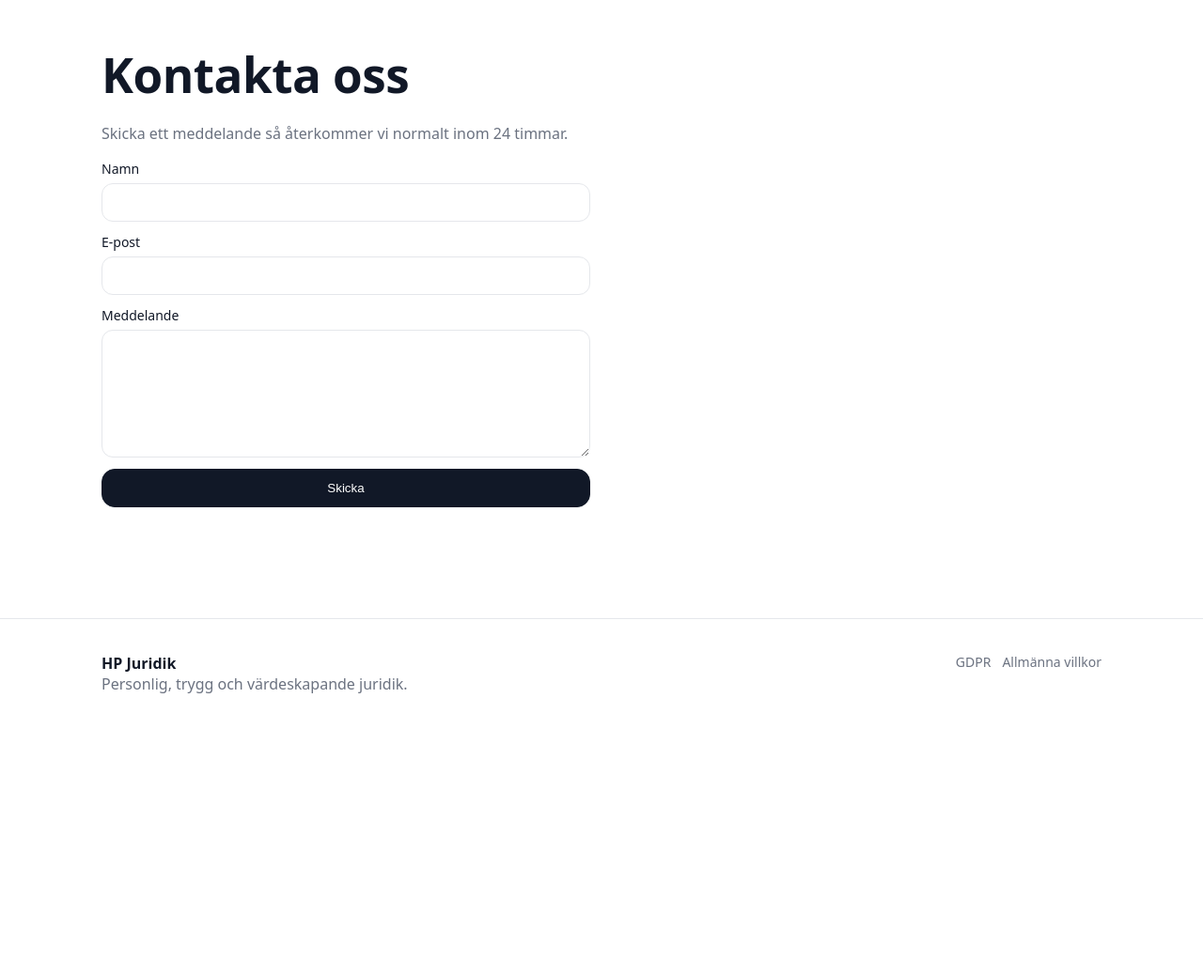
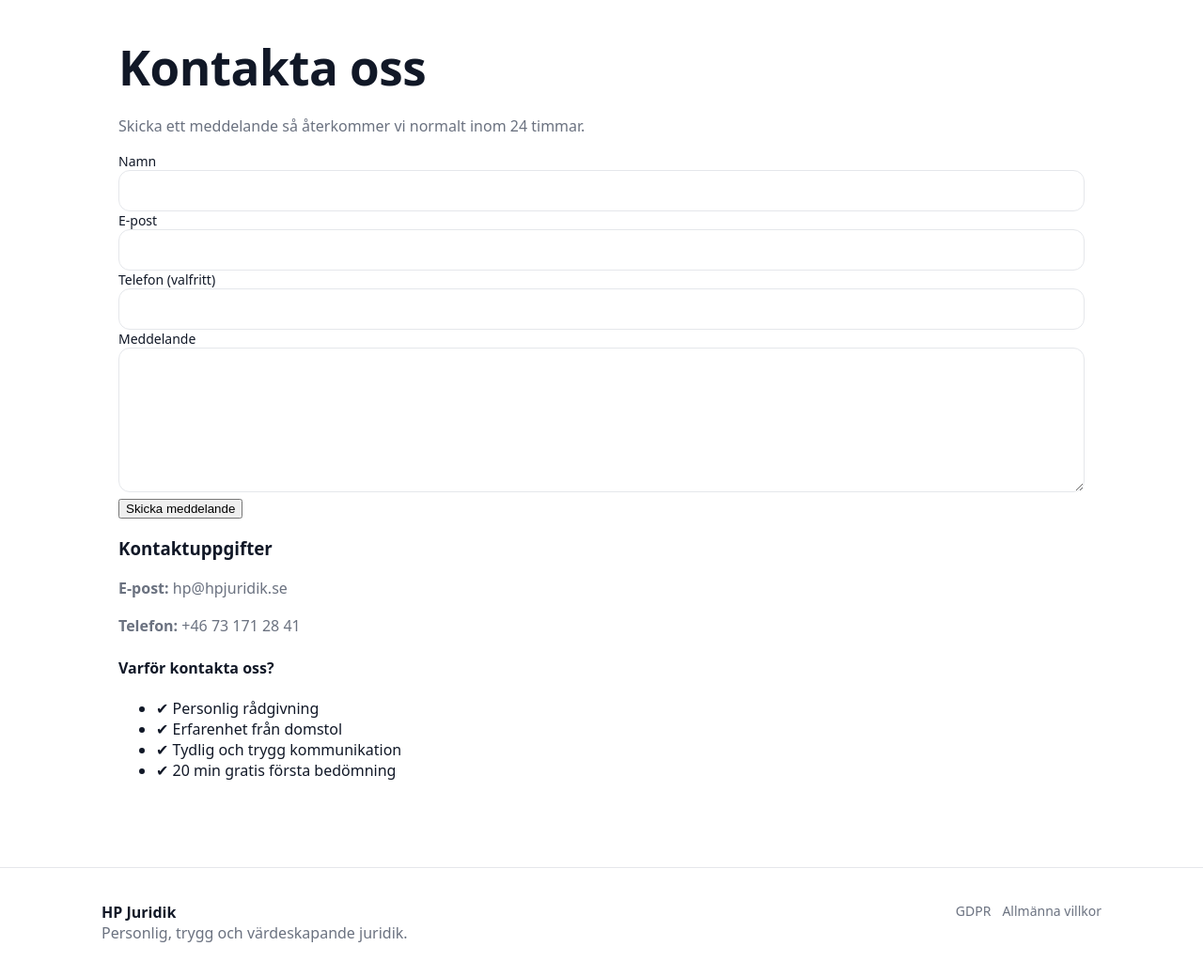
Before and after one commit to optiphyswe-cyber/hpjuridik-web, a FastAPI app: page /kontakta-oss in a window 1280 px wide. Shown: the part 59-1099 px from the top of the page at 94% size. Before the commit the page ends 797 px from the top, so only its background shows below. Run offline with FastAPI, Linux system fonts and the light colour scheme.

Commit message:
Update contact.html

```diff
--- a/app/templates/pages/contact.html
+++ b/app/templates/pages/contact.html
@@ -1,35 +1,83 @@
 {% extends "base.html" %}
+
 {% block content %}
-<section class="page">
-  <h1>Kontakta oss</h1>
-  <p class="muted">Skicka ett meddelande så återkommer vi normalt inom 24 timmar.</p>
+<section class="contact-section">
+  <div class="container">
 
-  {% if sent %}
-    <div class="alert success">
-      Tack! Ditt meddelande är skickat.
+    <div class="contact-header">
+      <h1>Kontakta oss</h1>
+      <p class="lead">
+        Skicka ett meddelande så återkommer vi normalt inom 24 timmar.
+      </p>
     </div>
-  {% endif %}
 
-  <form class="form" method="post" action="/kontakta-oss">
-    <!-- Honeypot (spam-skydd): ska vara tom -->
-    <input class="hp" type="text" name="website" tabindex="-1" autocomplete="off" />
+    {% if sent %}
+      <div class="success-box">
+        <h3>Tack för ditt meddelande.</h3>
+        <p>Vi återkommer så snart som möjligt.</p>
+      </div>
+    {% endif %}
 
-    <label>
-      Namn
-      <input name="namn" required />
-    </label>
+    {% if error %}
+      <div class="error-box">
+        <strong>Det gick inte att skicka just nu.</strong><br>
+        Mejla oss direkt på <strong>hp@hpjuridik.se</strong>.
+        <div class="error-detail">
+          {{ error }}
+        </div>
+      </div>
+    {% endif %}
 
-    <label>
-      E-post
-      <input name="epost" type="email" required />
-    </label>
+    <div class="contact-grid">
 
-    <label>
-      Meddelande
-      <textarea name="meddelande" rows="6" required></textarea>
-    </label>
+      <form method="post" class="contact-form">
 
-    <button class="btn" type="submit">Skicka</button>
-  </form>
+        <!-- Honeypot spam field (hidden) -->
+        <input type="text" name="website" style="display:none">
+
+        <div class="form-group">
+          <label for="namn">Namn</label>
+          <input type="text" id="namn" name="namn" required>
+        </div>
+
+        <div class="form-group">
+          <label for="epost">E-post</label>
+          <input type="email" id="epost" name="epost" required>
+        </div>
+
+        <div class="form-group">
+          <label for="telefon">Telefon (valfritt)</label>
+          <input type="text" id="telefon" name="telefon">
+        </div>
+
+        <div class="form-group">
+          <label for="meddelande">Meddelande</label>
+          <textarea id="meddelande" name="meddelande" rows="6" required></textarea>
+        </div>
+
+        <button type="submit" class="btn-primary">
+          Skicka meddelande
+        </button>
+
+      </form>
+
+      <div class="contact-info">
+        <h3>Kontaktuppgifter</h3>
+        <p><strong>E-post:</strong> hp@hpjuridik.se</p>
+        <p><strong>Telefon:</strong> +46 73 171 28 41</p>
+
+        <div class="trust-box">
+          <h4>Varför kontakta oss?</h4>
+          <ul>
+            <li>✔ Personlig rådgivning</li>
+            <li>✔ Erfarenhet från domstol</li>
+            <li>✔ Tydlig och trygg kommunikation</li>
+            <li>✔ 20 min gratis första bedömning</li>
+          </ul>
+        </div>
+      </div>
+
+    </div>
+  </div>
 </section>
 {% endblock %}
```
